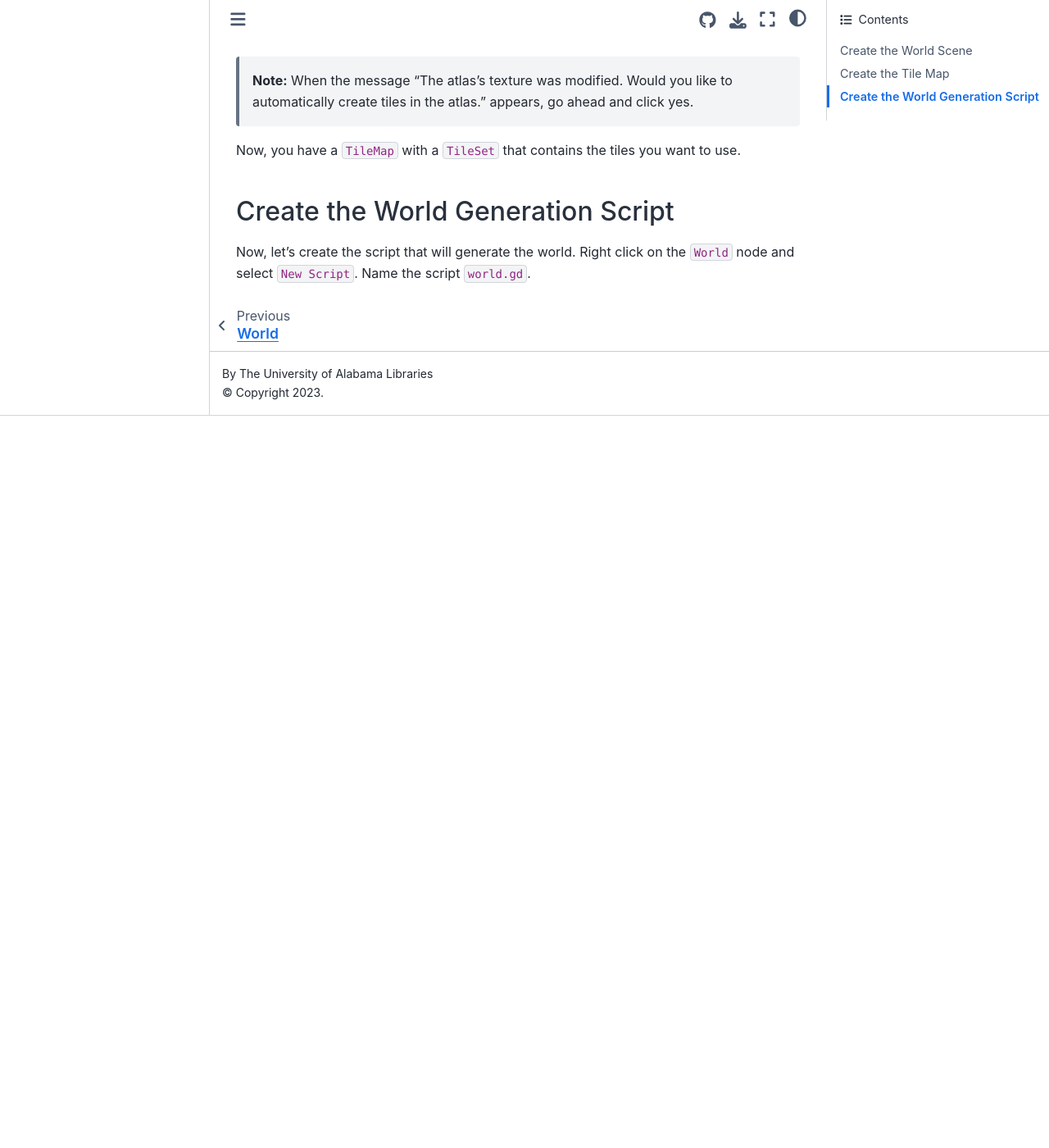
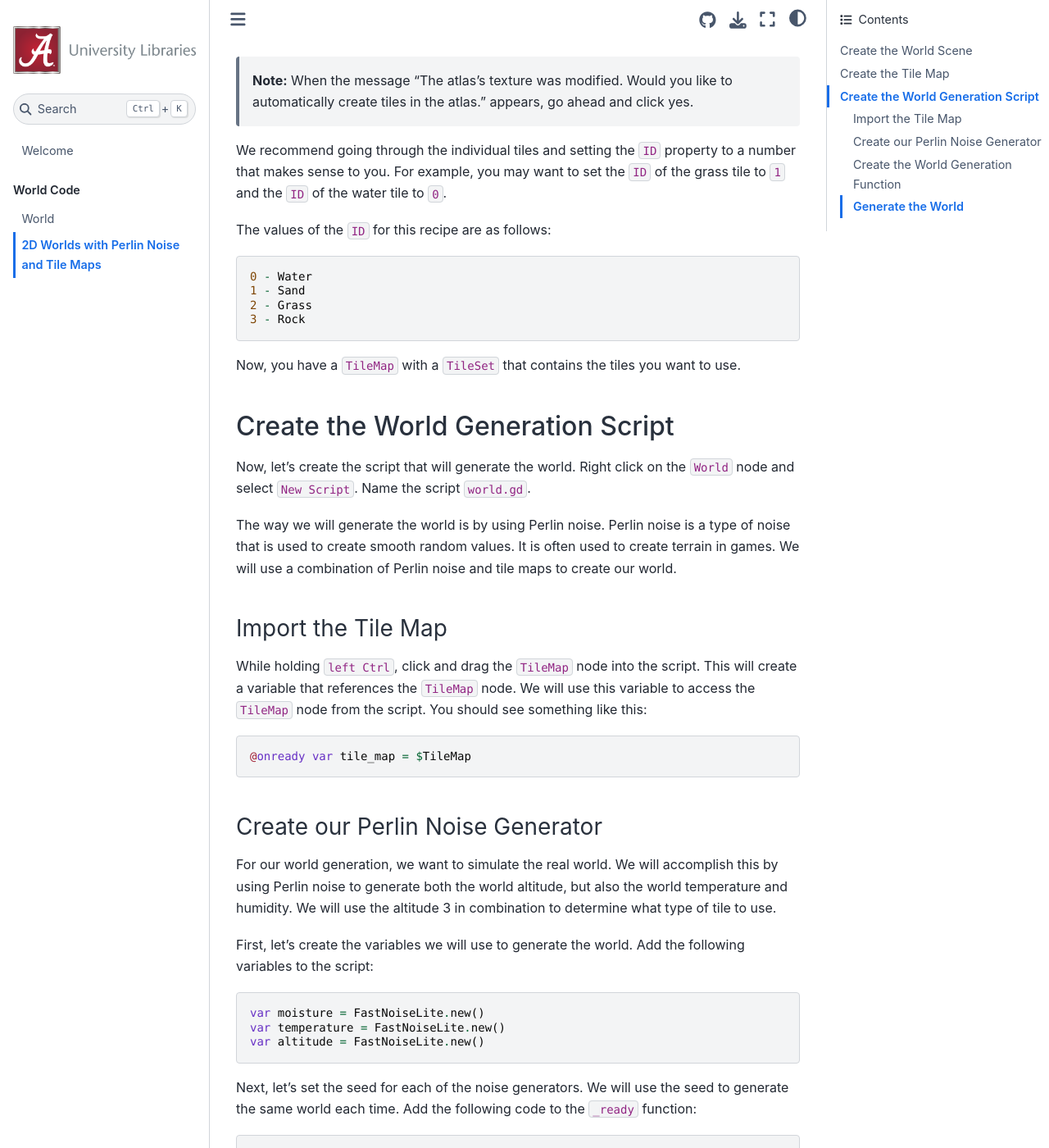
Before and after one commit to AveryUALibrary/Godot-Cookbook, a Jupyter Book: the page built from content/World/2d_perlin_noise_world_gen.md, in a window 1280 px wide and 1400 px high, scrolled down 904 px. Shown: the whole window at 82% size. Built offline with Jupyter Book 1.0.4 settings and Sphinx 7.4.7 and the Sphinx Book theme 1.1.4, drawn with Linux system fonts in a browser that asks for light colours; before the commit the page ends 1411 px from its top, so only the background shows below that; some of the changed text lies outside the part shown.

Commit message:
Add world generation script using Perlin noise

````diff
--- a/content/World/2d_perlin_noise_world_gen.md
+++ b/content/World/2d_perlin_noise_world_gen.md
@@ -20,8 +20,94 @@
 
 > **Note:** When the message "The atlas's texture was modified. Would you like to automatically create tiles in the atlas." appears, go ahead and click yes.
 
+We recommend going through the individual tiles and setting the `ID` property to a number that makes sense to you. For example, you may want to set the `ID` of the grass tile to `1` and the `ID` of the water tile to `0`.
+
+The values of the `ID` for this recipe are as follows:
+```
+0 - Water
+1 - Sand
+2 - Grass
+3 - Rock
+```
+
 Now, you have a `TileMap` with a `TileSet` that contains the tiles you want to use.
 
 ## Create the World Generation Script
 
 Now, let's create the script that will generate the world. Right click on the `World` node and select `New Script`. Name the script `world.gd`.
+
+The way we will generate the world is by using Perlin noise. Perlin noise is a type of noise that is used to create smooth random values. It is often used to create terrain in games. We will use a combination of Perlin noise and tile maps to create our world.
+
+### Import the Tile Map
+
+While holding `left Ctrl`, click and drag the `TileMap` node into the script. This will create a variable that references the `TileMap` node. We will use this variable to access the `TileMap` node from the script. You should see something like this:
+
+```gdscript
+@onready var tile_map = $TileMap
+```
+
+### Create our Perlin Noise Generator
+
+For our world generation, we want to simulate the real world. We will accomplish this by using Perlin noise to generate both the world altitude, but also the world temperature and humidity. We will use the altitude 3 in combination to determine what type of tile to use.
+
+First, let's create the variables we will use to generate the world. Add the following variables to the script:
+
+```gdscript
+var moisture = FastNoiseLite.new()
+var temperature = FastNoiseLite.new()
+var altitude = FastNoiseLite.new()
+```
+
+Next, let's set the seed for each of the noise generators. We will use the seed to generate the same world each time. Add the following code to the `_ready` function:
+
+```gdscript
+func _ready():
+	moisture.seed = randi()
+	temperature.seed = randi()
+	altitude.seed = randi()
+```
+
+With the seed set, we want a function that takes the tile coordinates and returns the altitude, temperature, and moisture. Add the following function to the script:
+
+```gdscript
+func get_world_data(tile_location: Vector2):
+	var altitude_value = altitude.get_noise_2d(tile_location.x, tile_location.y)
+	var temperature_value = temperature.get_noise_2d(tile_location.x, tile_location.y)
+	var moisture_value = moisture.get_noise_2d(tile_location.x, tile_location.y)
+	return [altitude_value, temperature_value, moisture_value]
+```
+
+### Create the World Generation Function
+
+Now, let's create the function that will generate the world. Add the following function to the script:
+
+```gdscript
+func select_tile(tile_location: Vector2):
+	var world_data = get_world_data(tile_location)
+	var altitude_value = world_data[0]
+	var temperature_value = world_data[1]
+	var moisture_value = world_data[2]
+	var tile_id = 0
+	if altitude_value < 0.2:
+		tile_id = 0
+	elif altitude_value < 0.4:
+		tile_id = 1
+	elif altitude_value < 0.6:
+		tile_id = 2
+	else:
+		tile_id = 3
+	tile_map.set_cell(0, Vector2i(tile_location), tile_id, Vector2i(0, 0))
+```
+
+This function takes the tile location and uses the `get_world_data` function to get the altitude, temperature, and moisture. It then uses the altitude to determine what type of tile to use. It then sets the tile at the tile location to the tile id.
+
+### Generate the World
+
+Now, let's generate the world. Add the following code to the `_ready` function:
+
+```gdscript
+func _ready():
+    # ... Previous code ...
+    for x in range(-100, 100):
+		for y in range(-100, 100):
+			select_tile(Vector2(x, y))
````
